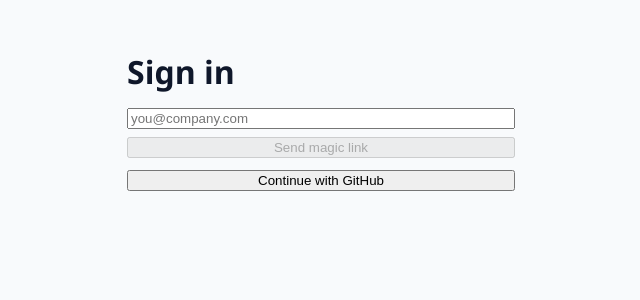
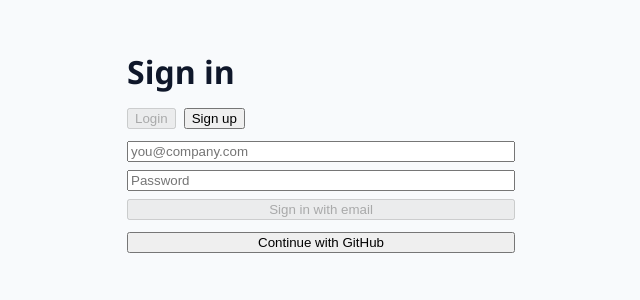
Before and after one commit to freeNanum/lounge_fw, a React (Vite) app: page /auth/login in a window 1280 px wide. Shown: the top 300 px of the page, without its empty margins (319-959 px from the left). Built offline with nearby package versions, Linux system fonts and the light colour scheme.

Commit message:
Implement authentication using Supabase Auth.

```diff
--- a/src/features/auth/AuthProvider.tsx
+++ b/src/features/auth/AuthProvider.tsx
@@ -2,7 +2,7 @@ import { createContext, useCallback, useContext, useMemo, useState } from "react
 import type { ReactNode } from "react";
 import type { Session, User } from "@supabase/supabase-js";
 import { useAuthStateListener } from "./useAuthStateListener";
-import { supabase } from "../../shared/lib/supabase/supabaseClient";
+import { authRepository, profilesRepository } from "../../repositories/supabase";
 
 interface AuthContextValue {
   session: Session | null;
@@ -21,16 +21,23 @@ export function AuthProvider({ children }: AuthProviderProps) {
   const [session, setSession] = useState<Session | null>(null);
   const [isInitializing, setIsInitializing] = useState(true);
 
-  useAuthStateListener((nextSession) => {
+  useAuthStateListener((event, nextSession) => {
     setSession(nextSession);
     setIsInitializing(false);
+
+    if (!nextSession?.user) {
+      return;
+    }
+
+    if (event !== "SIGNED_IN" && event !== "INITIAL_SESSION") {
+      return;
+    }
+
+    void profilesRepository.ensureProfileForUser(nextSession.user).catch(() => undefined);
   });
 
   const signOut = useCallback(async () => {
-    const { error } = await supabase.auth.signOut();
-    if (error) {
-      throw new Error(error.message);
-    }
+    await authRepository.signOut();
   }, []);
 
   const value = useMemo<AuthContextValue>(
--- a/src/features/auth/useAuthStateListener.ts
+++ b/src/features/auth/useAuthStateListener.ts
@@ -1,8 +1,8 @@
 import { useEffect } from "react";
-import type { Session } from "@supabase/supabase-js";
+import type { AuthChangeEvent, Session } from "@supabase/supabase-js";
 import { supabase } from "../../shared/lib/supabase/supabaseClient";
 
-export type AuthStateListener = (session: Session | null) => void;
+export type AuthStateListener = (event: AuthChangeEvent, session: Session | null) => void;
 
 export function useAuthStateListener(onSessionChange: AuthStateListener): void {
   useEffect(() => {
@@ -13,13 +13,13 @@ export function useAuthStateListener(onSessionChange: AuthStateListener): void {
         return;
       }
 
-      onSessionChange(data.session ?? null);
+      onSessionChange("INITIAL_SESSION", data.session ?? null);
     });
 
     const {
       data: { subscription },
     } = supabase.auth.onAuthStateChange((_event, session) => {
-      onSessionChange(session);
+      onSessionChange(_event, session);
     });
 
     return () => {
--- a/src/pages/AuthCallbackPage/index.tsx
+++ b/src/pages/AuthCallbackPage/index.tsx
@@ -1,7 +1,7 @@
 import { useEffect, useState } from "react";
 import { useNavigate } from "react-router-dom";
 import { ROUTE_PATHS } from "../../app/router/paths";
-import { supabase } from "../../shared/lib/supabase/supabaseClient";
+import { authRepository } from "../../repositories/supabase";
 
 export function AuthCallbackPage() {
   const navigate = useNavigate();
@@ -12,9 +12,10 @@ export function AuthCallbackPage() {
       const hasCode = new URL(window.location.href).searchParams.get("code");
 
       if (hasCode) {
-        const { error } = await supabase.auth.exchangeCodeForSession(window.location.href);
-        if (error) {
-          setErrorMessage(error.message);
+        try {
+          await authRepository.exchangeCodeForSession(window.location.href);
+        } catch (error) {
+          setErrorMessage(error instanceof Error ? error.message : "Failed to finish sign-in.");
           return;
         }
       }
--- a/src/pages/LoginPage/index.tsx
+++ b/src/pages/LoginPage/index.tsx
@@ -2,7 +2,7 @@ import { FormEvent, useEffect, useMemo, useState } from "react";
 import { useLocation, useNavigate } from "react-router-dom";
 import { ROUTE_PATHS } from "../../app/router/paths";
 import { useAuth } from "../../features/auth/AuthProvider";
-import { supabase } from "../../shared/lib/supabase/supabaseClient";
+import { authRepository } from "../../repositories/supabase";
 
 interface RedirectState {
   from?: {
@@ -10,12 +10,16 @@ interface RedirectState {
   };
 }
 
+type AuthMode = "login" | "signup";
+
 export function LoginPage() {
   const navigate = useNavigate();
   const location = useLocation();
   const { user } = useAuth();
 
+  const [mode, setMode] = useState<AuthMode>("login");
   const [email, setEmail] = useState("");
+  const [password, setPassword] = useState("");
   const [status, setStatus] = useState<string | null>(null);
   const [isSubmitting, setIsSubmitting] = useState(false);
 
@@ -32,49 +36,71 @@ export function LoginPage() {
     navigate(redirectPath, { replace: true });
   }, [user, navigate, redirectPath]);
 
-  const onEmailSubmit = async (event: FormEvent<HTMLFormElement>) => {
+  const onSubmit = async (event: FormEvent<HTMLFormElement>) => {
     event.preventDefault();
     setIsSubmitting(true);
     setStatus(null);
 
-    const { error } = await supabase.auth.signInWithOtp({
-      email: email.trim(),
-      options: {
-        emailRedirectTo: `${window.location.origin}${ROUTE_PATHS.authCallback}`,
-      },
-    });
-
-    setIsSubmitting(false);
-
-    if (error) {
-      setStatus(error.message);
+    try {
+      if (mode === "login") {
+        await authRepository.signInWithPassword(email.trim(), password);
+      } else {
+        await authRepository.signUpWithPassword(email.trim(), password);
+        setStatus("Account created. If email confirmation is enabled, please verify your inbox.");
+      }
+    } catch (error) {
+      if (mode === "login") {
+        setStatus(error instanceof Error ? error.message : "Failed to sign in.");
+      } else {
+        setStatus(error instanceof Error ? error.message : "Failed to create account.");
+      }
+      setIsSubmitting(false);
       return;
     }
 
-    setStatus("Check your email for a sign-in link.");
+    setIsSubmitting(false);
   };
 
   const onGithubLogin = async () => {
     setIsSubmitting(true);
     setStatus(null);
 
-    const { error } = await supabase.auth.signInWithOAuth({
-      provider: "github",
-      options: {
-        redirectTo: `${window.location.origin}${ROUTE_PATHS.authCallback}`,
-      },
-    });
-
-    if (error) {
-      setStatus(error.message);
+    try {
+      await authRepository.signInWithGithub(`${window.location.origin}${ROUTE_PATHS.authCallback}`);
+    } catch (error) {
+      setStatus(error instanceof Error ? error.message : "Failed to continue with GitHub.");
       setIsSubmitting(false);
     }
   };
 
   return (
     <div style={{ display: "grid", gap: "12px" }}>
-      <h1 style={{ margin: 0 }}>Sign in</h1>
-      <form onSubmit={onEmailSubmit} style={{ display: "grid", gap: "8px" }}>
+      <h1 style={{ margin: 0 }}>{mode === "login" ? "Sign in" : "Create account"}</h1>
+
+      <div style={{ display: "flex", gap: "8px" }}>
+        <button
+          type="button"
+          onClick={() => {
+            setMode("login");
+            setStatus(null);
+          }}
+          disabled={mode === "login"}
+        >
+          Login
+        </button>
+        <button
+          type="button"
+          onClick={() => {
+            setMode("signup");
+            setStatus(null);
+          }}
+          disabled={mode === "signup"}
+        >
+          Sign up
+        </button>
+      </div>
+
+      <form onSubmit={onSubmit} style={{ display: "grid", gap: "8px" }}>
         <input
           type="email"
           value={email}
@@ -82,10 +108,19 @@ export function LoginPage() {
           placeholder="you@company.com"
           required
         />
-        <button type="submit" disabled={isSubmitting || !email.trim()}>
-          Send magic link
+        <input
+          type="password"
+          value={password}
+          onChange={(event) => setPassword(event.target.value)}
+          placeholder="Password"
+          minLength={6}
+          required
+        />
+        <button type="submit" disabled={isSubmitting || !email.trim() || password.length < 6}>
+          {mode === "login" ? "Sign in with email" : "Create account"}
         </button>
       </form>
+
       <button type="button" onClick={() => void onGithubLogin()} disabled={isSubmitting}>
         Continue with GitHub
       </button>
--- a/src/repositories/interfaces/index.ts
+++ b/src/repositories/interfaces/index.ts
@@ -1,5 +1,6 @@
 export type { CursorPage, CursorRequest, RequestContext } from "./common";
 
+export type { AuthRepository } from "./auth.repository";
 export type { CommentsRepository } from "./comments.repository";
 export type { LikesRepository } from "./likes.repository";
 export type { PostsRepository, ListPostsQuery } from "./posts.repository";
--- a/src/repositories/interfaces/profiles.repository.ts
+++ b/src/repositories/interfaces/profiles.repository.ts
@@ -1,7 +1,9 @@
 import type { Profile, UpdateProfileInput, UserId } from "../../entities/profile/types";
+import type { User } from "@supabase/supabase-js";
 
 export interface ProfilesRepository {
   getByUserId(userId: UserId): Promise<Profile | null>;
   getByNickname(nickname: string): Promise<Profile | null>;
   updateMyProfile(userId: UserId, input: UpdateProfileInput): Promise<Profile>;
+  ensureProfileForUser(user: User): Promise<void>;
 }
--- /dev/null
+++ b/src/repositories/supabase/auth.supabase.ts
@@ -0,0 +1,46 @@
+import type { AuthRepository } from "../interfaces/auth.repository";
+import { supabase } from "../../shared/lib/supabase/supabaseClient";
+import { throwIfError } from "./_shared";
+
+class SupabaseAuthRepository implements AuthRepository {
+  async signInWithPassword(email: string, password: string): Promise<void> {
+    const { error } = await supabase.auth.signInWithPassword({
+      email,
+      password,
+    });
+
+    throwIfError(error);
+  }
+
+  async signUpWithPassword(email: string, password: string): Promise<void> {
+    const { error } = await supabase.auth.signUp({
+      email,
+      password,
+    });
+
+    throwIfError(error);
+  }
+
+  async signInWithGithub(redirectTo: string): Promise<void> {
+    const { error } = await supabase.auth.signInWithOAuth({
+      provider: "github",
+      options: {
+        redirectTo,
+      },
+    });
+
+    throwIfError(error);
+  }
+
+  async exchangeCodeForSession(callbackUrl: string): Promise<void> {
+    const { error } = await supabase.auth.exchangeCodeForSession(callbackUrl);
+    throwIfError(error);
+  }
+
+  async signOut(): Promise<void> {
+    const { error } = await supabase.auth.signOut();
+    throwIfError(error);
+  }
+}
+
+export const authRepository: AuthRepository = new SupabaseAuthRepository();
--- a/src/repositories/supabase/index.ts
+++ b/src/repositories/supabase/index.ts
@@ -1,3 +1,4 @@
+export { authRepository } from "./auth.supabase";
 export { commentsRepository } from "./comments.supabase";
 export { likesRepository } from "./likes.supabase";
 export { postsRepository } from "./posts.supabase";
```
Also changed, not shown: src/repositories/interfaces/auth.repository.ts (added, +7 -0 lines), src/repositories/supabase/profiles.supabase.ts (+46 -0 lines), 1 other file (tests, documents, lock files or other folders).
